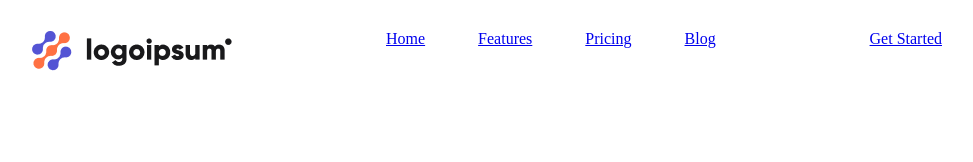
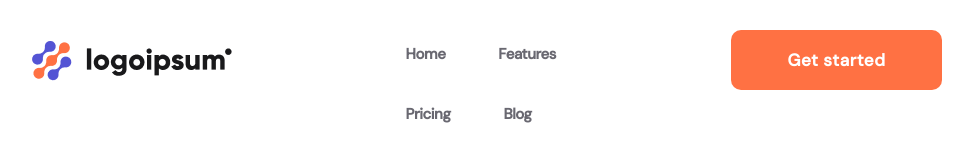
Before and after one commit to Raimund-zim/HomeTask, a plain HTML site: page index.html in a window 1280 px wide. Shown: the whole page, without its empty margins (152-1125 px from the left). Drawn offline with Linux system fonts and the light colour scheme.

Commit message:
almost done

```diff
--- a/CSS/style.css
+++ b/CSS/style.css
@@ -1,14 +1,77 @@
 body {
-	max-width: 1440;
+	max-width: 1440px;
+	overflow: visible;
+	margin-left: auto;
+	margin-right: auto;
 }
 .header {
+	position: absolute;
 	display: flex;
 	justify-content: space-between;
+	overflow: visible;
 	margin-top: 30px;
 	margin-left: 184.1px;
 	margin-right: 186px;
 }
-.nav--link {
-	margin-left: 24.5px;
-	margin-right: 24.5px;
+.logo {
+	margin-right: 149px;
+	margin-top: 9.5px;
+	margin-bottom: 9.5px;
 }
+
+.nav__link {
+	display: inline-block;
+	margin: 14px 24.5px 26px 24.5px;
+	font-family: DM Sans;
+	font-style: normal;
+	font-weight: bold;
+	font-size: 15px;
+	line-height: 20px;
+	letter-spacing: -0.468947px;
+	color: #696871;
+	text-decoration: none;
+}
+.start__form {
+	margin-left: 133.5px;
+}
+.start__button {
+	font-family: DM sans, sans-serif;
+	height: 60px;
+	width: 211px;
+	border-radius: 10px;
+	background-color: #ff7143;
+	border: none;
+	cursor: pointer;
+
+	font-family: DM Sans;
+	font-style: normal;
+	font-weight: bold;
+	font-size: 17px;
+	line-height: 22px;
+	text-align: center;
+	letter-spacing: 0.531474px;
+	color: #ffffff;
+}
+.start__button:active {
+	background-color: #ff4144;
+}
+.nav__link {
+	position: relative;
+}
+.nav__link:hover {
+	color: #5454d4;
+}
+.nav__link:hover::before {
+	transform: scaleX(1);
+	transition: 0.3s;
+}
+.nav__link::before {
+	content: "";
+	width: 100%;
+	height: 2px;
+	background-color: #5454d4;
+	position: absolute;
+	left: 0px;
+	bottom: -10px;
+	transform: scaleX(0);
+}
--- a/index.html
+++ b/index.html
@@ -17,14 +17,17 @@
 
 <body>
 	<div class="header">
-		<nav><img src="img/Logo Color.png" alt="Logo"></nav>
-		<div class="link--group-1">
-			<a href="https://www.google.com" class="nav--link">Home</a>
-			<a href="https://www.google.com" class="nav--link">Features</a>
-			<a href="https://www.google.com" class="nav--link">Pricing</a>
-			<a href="https://www.google.com" class="nav--link">Blog</a>
+		<nav class="logo"><img src="img/Logo Color.png" alt="Logo"></nav>
+		<div class="link__group-1">
+			<a href="https://www.google.com" target="blank" class="nav__link">Home</a>
+			<a href="https://www.google.com" class="nav__link">Features</a>
+			<a href="https://www.google.com" class="nav__link">Pricing</a>
+			<a href="https://www.google.com" class="nav__link">Blog</a>
 		</div>
-		<a href="https://www.google.com" class="start--button">Get Started</a>
+		<form action="https://www.google.com" target="_blank" class="start__form">
+			<button class="start__button">Get started</button>
+		</form>
+
 	</div>
 
 </body>
```
